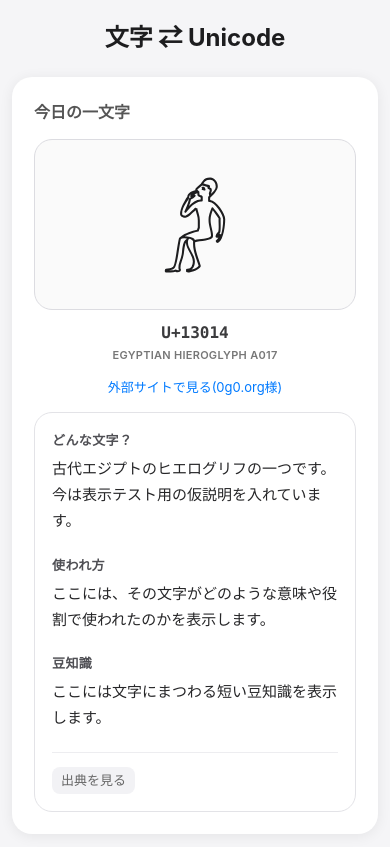
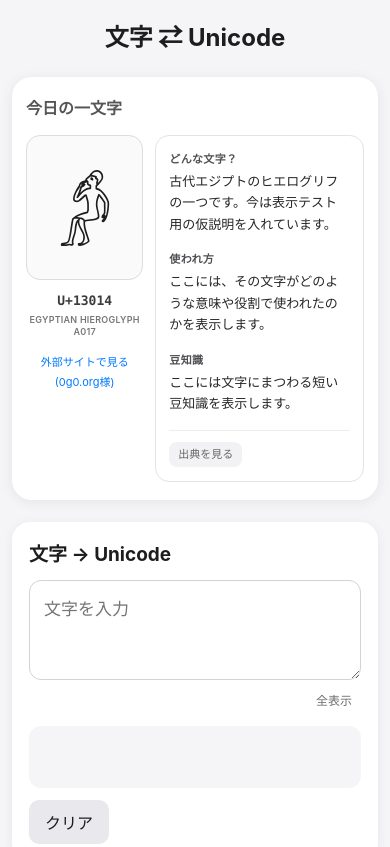
Before and after one commit to YKT-lab/Unicode-Converter-discription_test, a website: page index.html in a window 390 px wide. Shown: the top 847 px of the page. Drawn offline with Linux system fonts and the light colour scheme; a web font is replaced by a local one.

Commit message:
Keep daily character layout horizontal on mobile

```diff
--- a/style.css
+++ b/style.css
@@ -1725,27 +1725,100 @@ button:disabled {
   620px
 ) {
 
+  #dailyCharacterBox {
+    padding:
+      18px 14px;
+  }
+
+
   .daily-layout {
     grid-template-columns:
-      1fr;
-
-    gap: 16px;
+      minmax(112px, 0.72fr)
+      minmax(0, 1.28fr);
+
+    gap: 12px;
+
+    align-items: start;
   }
 
 
   .daily-character-frame {
-    min-height: 170px;
+    min-height: 145px;
+
+    padding:
+      14px 10px;
+
+    border-radius: 14px;
   }
 
 
   #dailyCharacter {
-    min-height: 125px;
+    min-height: 115px;
+
+    font-size: 72px;
+  }
+
+
+  .daily-character-svg {
+    width: 88px !important;
+
+    height: 88px !important;
+  }
+
+
+  #dailyCode {
+    font-size: 13px;
+  }
+
+
+  #dailyName {
+    font-size: 9px;
+
+    line-height: 1.35;
+  }
+
+
+  #dailyResearchLink {
+    font-size: 11px;
   }
 
 
   #dailyInfo {
     padding:
-      17px;
-  }
-
-}
+      14px 13px;
+
+    border-radius: 14px;
+  }
+
+
+  .daily-info-section + .daily-info-section {
+    margin-top: 15px;
+  }
+
+
+  .daily-info-heading {
+    margin-bottom: 5px;
+
+    font-size: 11px;
+  }
+
+
+  .daily-info-section p {
+    font-size: 13px;
+
+    line-height: 1.65;
+  }
+
+
+  .daily-sources {
+    margin-top: 15px;
+
+    padding-top: 11px;
+  }
+
+
+  .daily-sources summary.unicode-scope-excluded {
+    font-size: 11px;
+  }
+
+}
```
